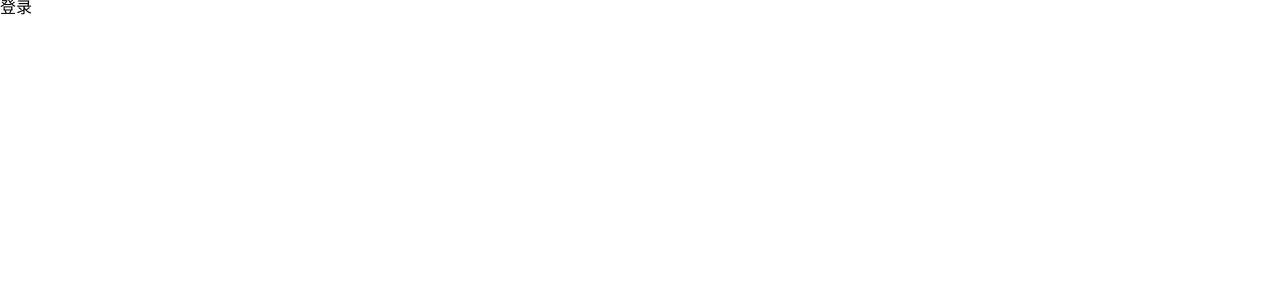
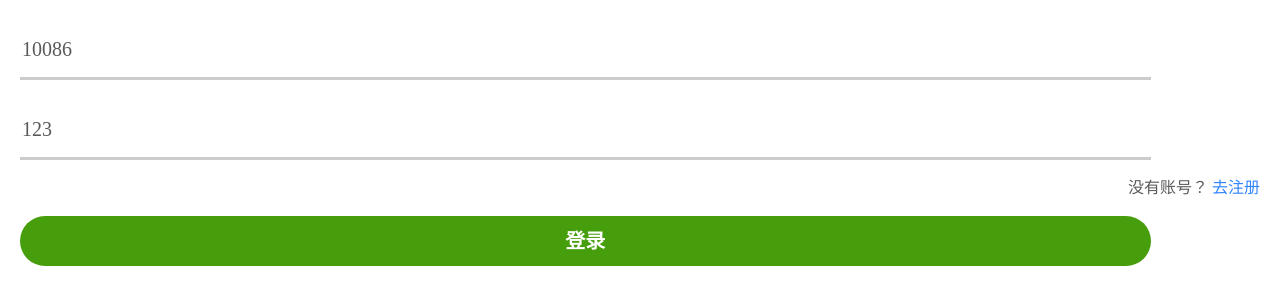
Before and after one commit to liangyan0217/toutiao_front, a Vue app: page /#/login in a window 1280 px wide. Shown: the top 304 px of the page. Built offline with nearby package versions, Linux system fonts and the light colour scheme; a small style sheet from the web is missing.

Commit message:
03-实现按钮、输入框、axios封装

```diff
--- a/babel.config.js
+++ b/babel.config.js
@@ -1,5 +1,12 @@
 module.exports = {
   presets: [
     '@vue/cli-plugin-babel/preset'
+  ],
+  plugins: [
+    ['import', {
+      libraryName: 'vant',
+      libraryDirectory: 'es',
+      style: true
+    }, 'vant']
   ]
 }
--- a/package.json
+++ b/package.json
@@ -7,13 +7,16 @@
     "build": "vue-cli-service build"
   },
   "dependencies": {
+    "axios": "^0.20.0",
     "core-js": "^3.6.5",
+    "vant": "^2.10.4",
     "vue": "^2.6.11",
     "vue-router": "^3.4.3"
   },
   "devDependencies": {
     "@vue/cli-plugin-babel": "~4.5.0",
     "@vue/cli-service": "~4.5.0",
+    "babel-plugin-import": "^1.13.0",
     "less": "^3.0.4",
     "less-loader": "^5.0.0",
     "vue-template-compiler": "^2.6.11"
--- a/src/App.vue
+++ b/src/App.vue
@@ -5,12 +5,11 @@
 </template>
 
 <script>
+export default {
 
-
-export default {
-}
+};
 </script>
 
 <style lang="less">
-
+@import url("http://at.alicdn.com/t/font_1426139_h6vn3jbl5q.css");
 </style>
--- /dev/null
+++ b/src/components/mybutton.vue
@@ -0,0 +1,30 @@
+<template>
+  <div class="btn" @click="handlerclick">
+    <!-- 匿名插槽：插槽没有名称，后期你在使用子组件的时候添加的内容，都会替换到这个结构 -->
+    <slot></slot>
+  </div>
+</template>
+
+<script>
+export default {
+  methods: {
+    handlerclick(e){
+      this.$emit('click',e)
+    }
+  }
+};
+</script>
+
+<style lang="less" scoped>
+.btn {
+  width: 318 * 100vw/360;
+  height: 50px;
+  background-color: rgb(70, 158, 12);
+  border-radius: 25px;
+  line-height: 50px;
+  text-align: center;
+  color: #fff;
+  font-weight: bold;
+  font-size: 20px;
+}
+</style>
--- /dev/null
+++ b/src/components/myipt.vue
@@ -0,0 +1,26 @@
+<template>
+  <input type="text" class="ipt" @input="handleript"/>
+</template>
+
+<script>
+export default {
+  methods: {
+    handleript(e){
+      // 事件类型一定是input
+      this.$emit('input',e.target.value)
+    }
+  }
+};
+</script>
+
+<style lang="less" scoped>
+.ipt {
+  width: 318/360 * 100vw;
+  height: 60px;
+  outline: none;
+  border: none;
+  border-bottom: 3px solid #ccc;
+  font-size: 20px;
+  line-height: 60px;
+}
+</style>
--- a/src/main.js
+++ b/src/main.js
@@ -5,7 +5,6 @@ import router from '@/router/index'
 // 在main.js引入就称为全局引入
 // @相当于/src目录
 import Css from '@/styles/reset.less'
-
 Vue.config.productionTip = false
 
 new Vue({
--- /dev/null
+++ b/src/utils/myaxios.js
@@ -0,0 +1,5 @@
+import axios from 'axios'
+export const myaxios = axios.create({
+  baseURL:"http://localhost:3000"
+})
+// export default myaxions
--- a/src/views/login.vue
+++ b/src/views/login.vue
@@ -1,15 +1,104 @@
 <template>
-  <div class="login">
-    登录
+  <div id="app">
+    <div class="container">
+      <div class="close">
+        <span class="iconfont iconicon-test"></span>
+      </div>
+      <div class="logo">
+        <span class="iconfont iconnew"></span>
+      </div>
+      <div class="inputs">
+        <!-- 使用组件时，为组件设置的属性默认会被添加到封装组件的根元素上 -->
+        <!-- v-model:实现了两个操作
+        1.将变量的数据赋值给元素::value='user.username'
+        2.将元素的数据赋值给变量:@input='dealipt' -->
+        <myipt placeholder="用户名/手机号" v-model="user.username"></myipt>
+        <myipt placeholder="密码" v-model="user.password"></myipt>
+      </div>
+      <p class="tips">
+        没有账号？
+        <a href="#/register" class>去注册</a>
+      </p>
+      <mybutton @click="login">登录</mybutton>
+    </div>
   </div>
 </template>
 
 <script>
+import mybutton from "@/components/mybutton";
+import myipt from "@/components/myipt";
+import {myaxios} from "@/utils/myaxios";
+import { Toast } from 'vant';
+import 'vant/lib/index.css';
 export default {
-
-}
+  data() {
+    return {
+      user: {
+        username: "10086",
+        password: "123",
+      },
+    };
+  },
+  components: {
+    mybutton,
+    myipt,
+  },
+  methods: {
+    // 登录
+    // 接口类型:【POST】
+    // 接口地址: '/login'
+    login() {
+      myaxios.post("/login", this.user)
+      .then((data)=>{
+        console.log(data);
+        if(data.data.statusCode===401){
+          Toast(data.data.message)
+        }else {
+          Toast(data.data.message)
+        }
+      })
+      .catch((err)=>{
+        console.log(err);
+      })
+    },
+  },
+};
 </script>
 
 <style lang="less" scoped>
+.container {
+  padding: 20px;
+}
 
+.close {
+  span {
+    font-size: 27 / 360 * 100vw;
+  }
+}
+
+.logo {
+  display: flex;
+  justify-content: center;
+
+  span {
+    display: block;
+    font-size: 126 / 360 * 100vw;
+    color: #d81e06;
+  }
+}
+
+.inputs {
+  input {
+    margin-bottom: 20px;
+  }
+}
+
+.tips {
+  text-align: right;
+  margin-bottom: 20px;
+
+  a {
+    color: #3385ff;
+  }
+}
 </style>
```
Also changed, not shown: src/router/index.js (+7 -4 lines), 1 other file (tests, documents, lock files or other folders).
